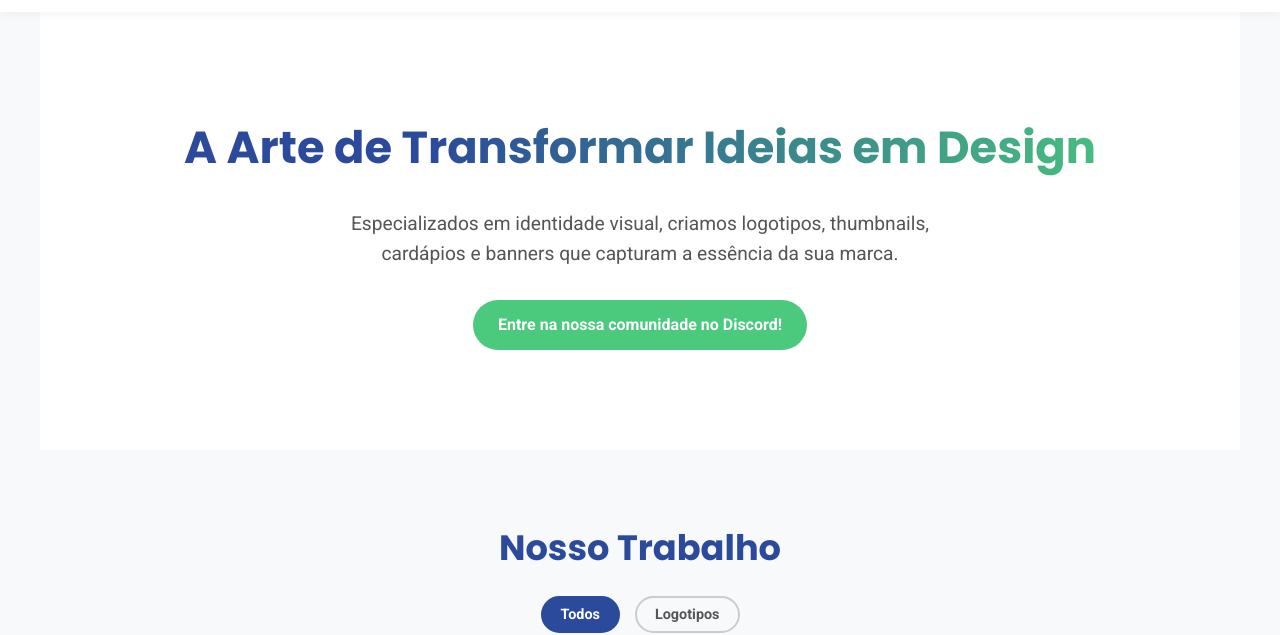
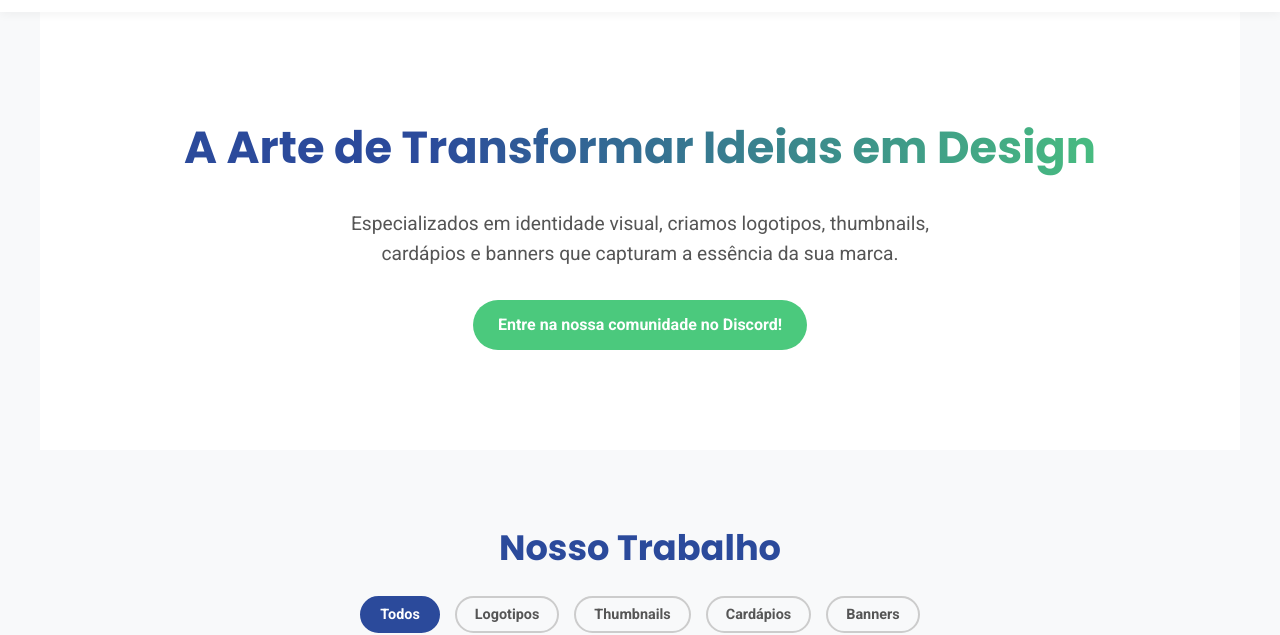
Before and after one commit to matuza450/site-lx-studio, a plain HTML site: page index.html in a window 1280 px wide. Shown: the part 168-803 px from the top of the page. Drawn offline with Linux system fonts and the light colour scheme; a script that the page names is missing.

Commit message:
Update index.html

```diff
--- a/index.html
+++ b/index.html
@@ -35,6 +35,11 @@
         <div class="filtros">
             <button class="filtro-btn ativo" data-filtro="todos">Todos</button>
             <button class="filtro-btn" data-filtro="logotipos">Logotipos</button>
+            <button class="filtro-btn" data-filtro="thumbnails">Thumbnails</button>
+            <button class="filtro-btn" data-filtro="cardapios">Cardápios</button>
+            <button class="filtro-btn" data-filtro="banners">Banners</button>
+        </div>
+        ...
         </div>
 
         <div class="portfolio-grid">
```
